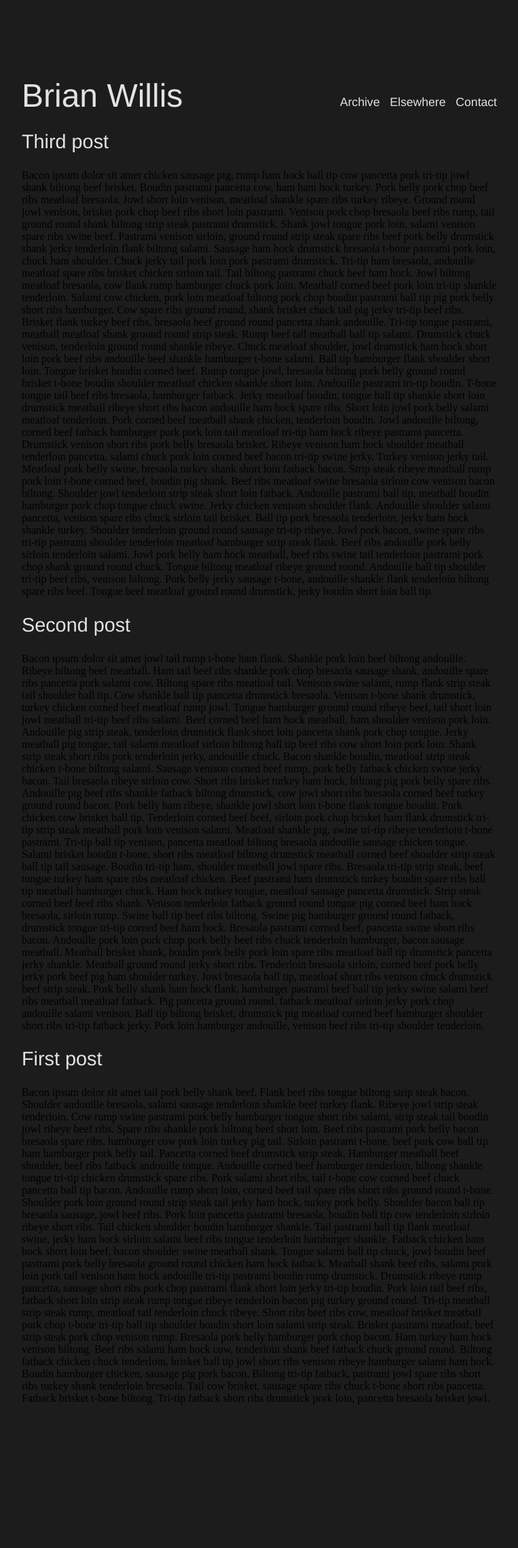
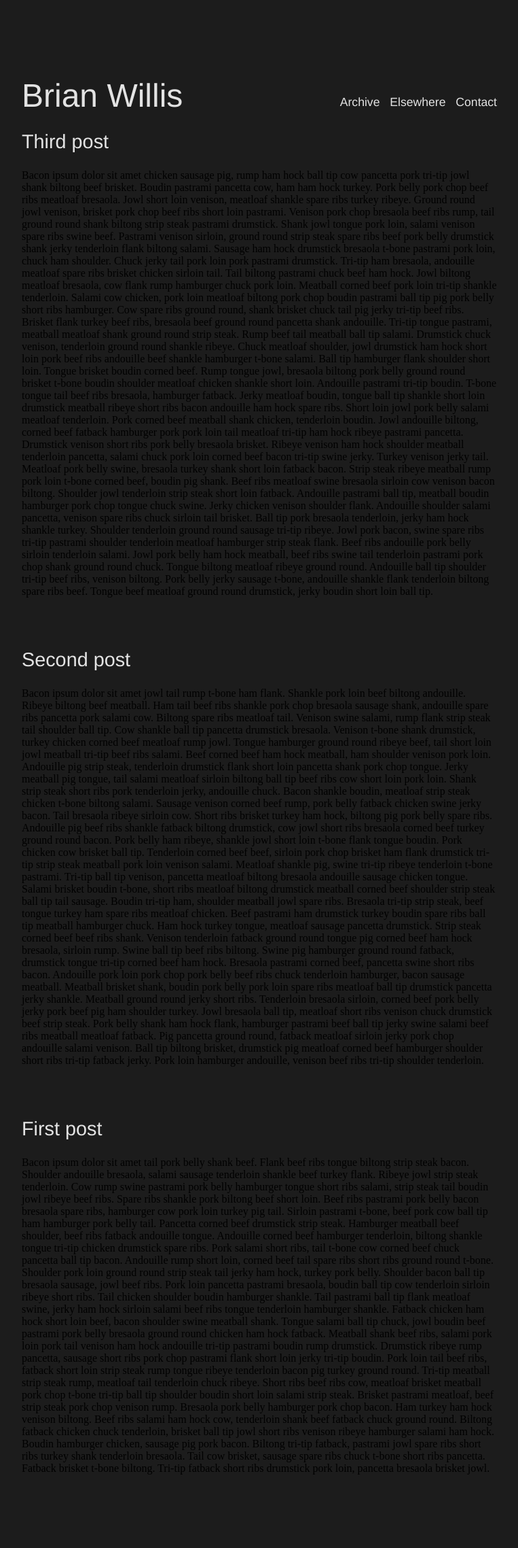
Before and after one commit to brianwillis/brianwillis.github.com, a Jekyll site: the page built from index.html, in a window 1280 px wide. Shown: the whole page at 68% size, without its empty margins (258-1021 px from the left). Built offline with Jekyll 4.4.1, drawn with Linux system fonts in a browser that asks for light colours; Markdown is read by kramdown in place of the engine named in the settings; before the commit the page ends 2174 px from its top, so only the background shows below that.

Commit message:
Added more spacing between each post on the index page.

```diff
--- a/_layouts/default.html
+++ b/_layouts/default.html
@@ -31,7 +31,7 @@
 
 <body>
     <div id="container">
-        <div class="spacer"></div>
+        <div id="topspacer"></div>
         <div id="header">
             <div id="sitename">
                 <h1><a href="/">Brian Willis</a></h1>
@@ -43,7 +43,7 @@
             </div>
         </div>
 {{ content }}
-    <div class="spacer"></div>
+    <div id="bottomspacer"></div>
     </div>
 </body>
 </html>
--- a/_layouts/post.html
+++ b/_layouts/post.html
@@ -2,4 +2,4 @@
 layout: default
 ---
         <h2>{{ page.title }}</h2>
-        {{ content }}
+        <div class="postcontent">{{ content }}</div>
--- a/index.html
+++ b/index.html
@@ -3,4 +3,4 @@ layout: default
 title: Brian Willis
 ---
         {% for post in site.posts limit: 5 %}<h2><a href="{{ post.url }}" title="{{ post.title | xml_escape }}">{{ post.title }}</a></h2>
-    {{ post.content }}{% endfor %}
+    <div class="postcontent">{{ post.content }}</div>{% endfor %}
--- a/stylesheet.css
+++ b/stylesheet.css
@@ -9,7 +9,7 @@ body {
     margin-right: auto;
 }
 
-.spacer {
+#topspacer {
     position:relative;
     height: 100px;
 }
@@ -33,6 +33,15 @@ body {
     font-weight: 300;
     font-size: 1.1em;
     word-spacing: 10px;
+}
+
+.postcontent {
+    margin-bottom: 75px;
+}
+
+#bottomspacer {
+    position:relative;
+    height: 25px;
 }
 
 h1 {
```
